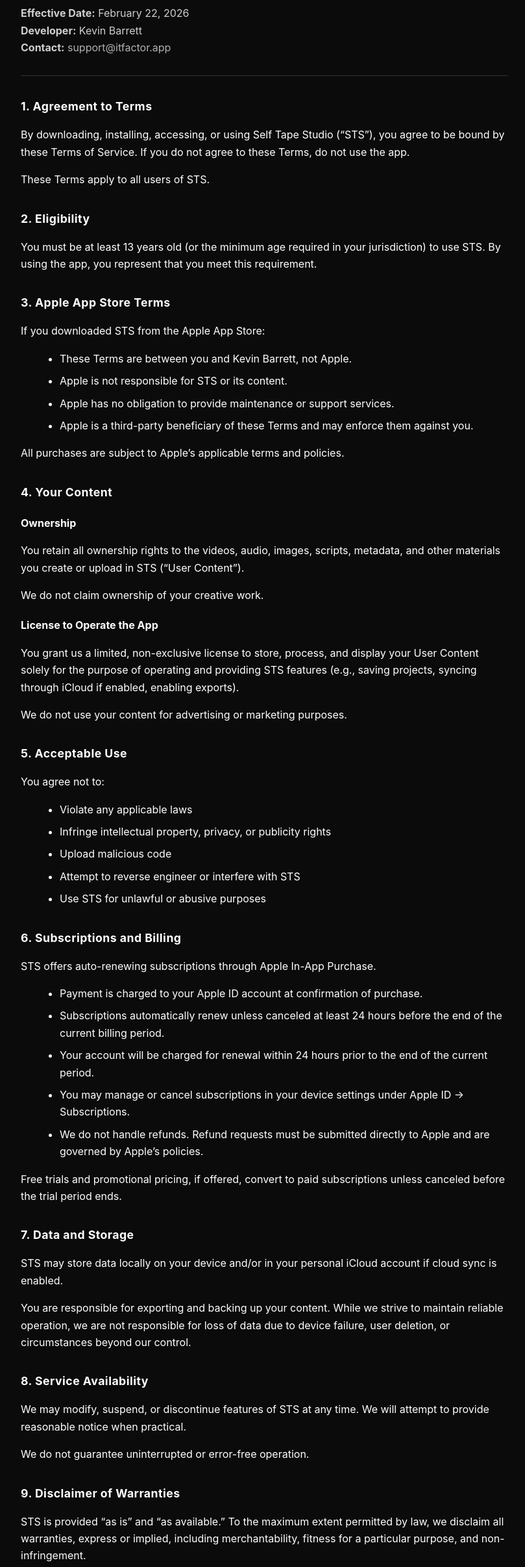
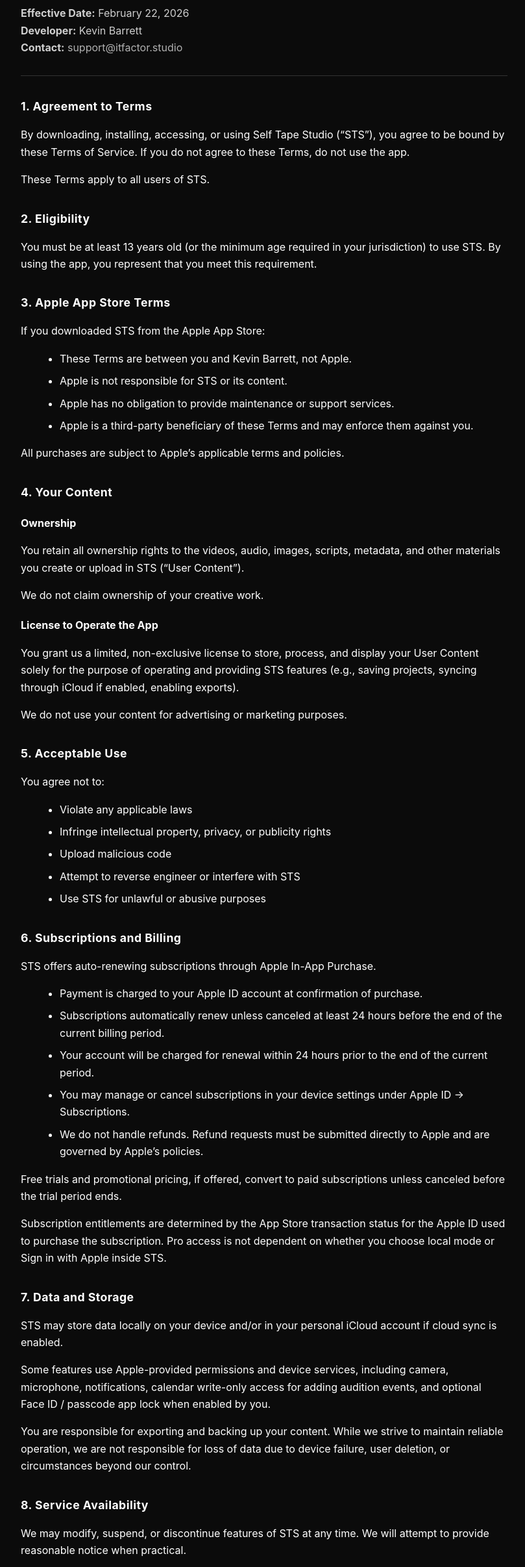
Before and after one commit to KevinBarrett2025/itfactor-site, a plain HTML site: page terms.html in a window 1280 px wide. Shown: the part 137-2549 px from the top of the page at 65% size, without its empty margins (233-1042 px from the left). Drawn offline with Linux system fonts and the light colour scheme.

Commit message:
Update canonical links and contact email in terms.html
Updated contact email and canonical links in terms.html.

```diff
--- a/terms.html
+++ b/terms.html
@@ -53,10 +53,10 @@
   </style>
 
   <meta name="description" content="Terms of Service – iT Factor" />
-  <link rel="canonical" href="https://itfactor.studio/terms.html" />
+  <link rel="canonical" href="https://itfactor.studio/terms" />
   <meta property="og:title" content="Terms of Service – iT Factor" />
   <meta property="og:type" content="website" />
-  <meta property="og:url" content="https://itfactor.studio/terms.html" />
+  <meta property="og:url" content="https://itfactor.studio/terms" />
 
 </head>
 <body>
@@ -66,7 +66,7 @@
   <div class="meta">
     <strong>Effective Date:</strong> February 22, 2026<br>
     <strong>Developer:</strong> Kevin Barrett<br>
-    <strong>Contact:</strong> <a href="mailto:support@itfactor.app">support@itfactor.app</a>
+    <strong>Contact:</strong> <a href="mailto:support@itfactor.studio">support@itfactor.studio</a>
   </div>
 
   <hr>
@@ -128,10 +128,16 @@
   <p>
     Free trials and promotional pricing, if offered, convert to paid subscriptions unless canceled before the trial period ends.
   </p>
+  <p>
+    Subscription entitlements are determined by the App Store transaction status for the Apple ID used to purchase the subscription. Pro access is not dependent on whether you choose local mode or Sign in with Apple inside STS.
+  </p>
 
   <h2>7. Data and Storage</h2>
   <p>
     STS may store data locally on your device and/or in your personal iCloud account if cloud sync is enabled.
+  </p>
+  <p>
+    Some features use Apple-provided permissions and device services, including camera, microphone, notifications, calendar write-only access for adding audition events, and optional Face ID / passcode app lock when enabled by you.
   </p>
   <p>
     You are responsible for exporting and backing up your content. While we strive to maintain reliable operation, we are not responsible for loss of data due to device failure, user deletion, or circumstances beyond our control.
@@ -189,7 +195,7 @@
   <h2>15. Contact</h2>
   <p>
     For questions regarding these Terms:
-    <a href="mailto:support@itfactor.app">support@itfactor.app</a>
+    <a href="mailto:support@itfactor.studio">support@itfactor.studio</a>
   </p>
 
 </body>
```
